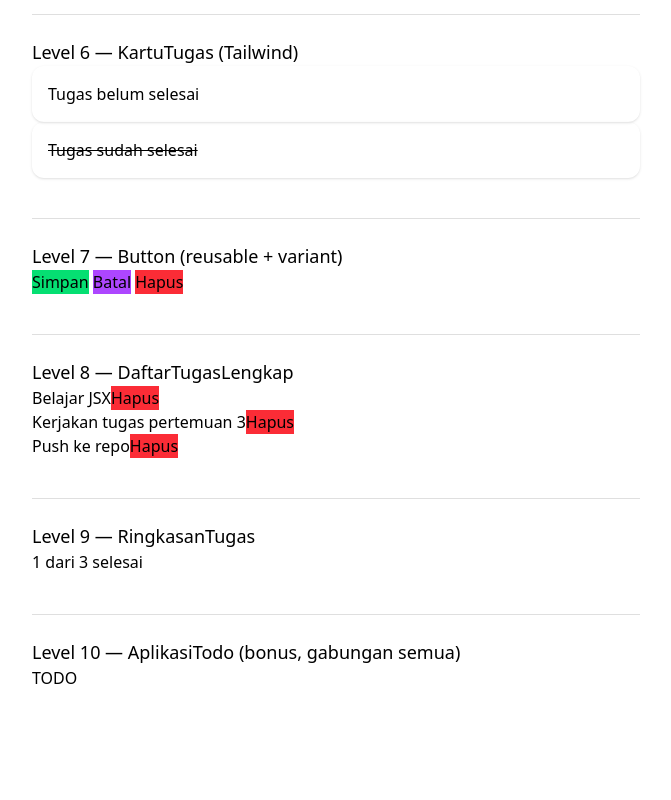
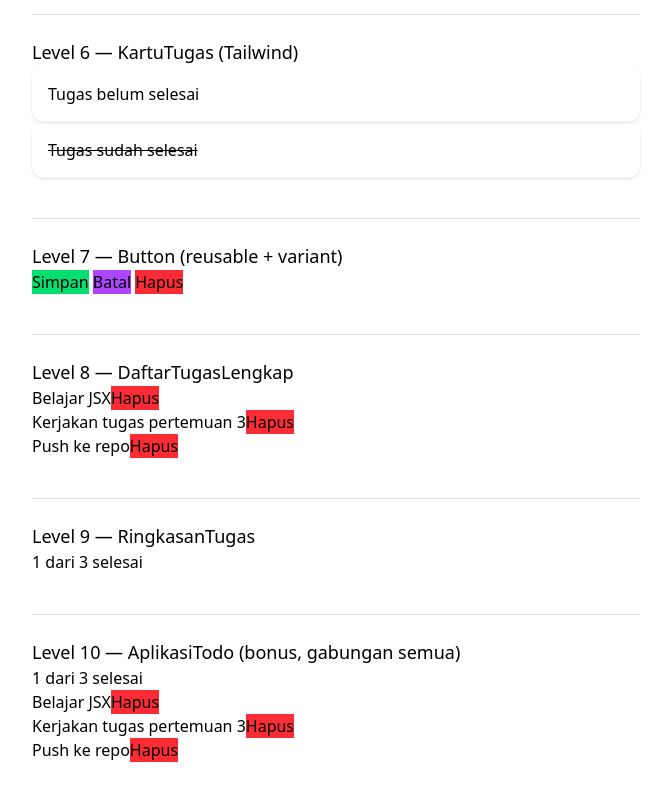
Before and after one commit to webdev-if-its/frontend-5053241032, a React (Vite) app in the folder pertemuan-03/: page / in a window 1280 px wide. Shown: the part 922-1722 px from the top of the page, without its empty margins (304-975 px from the left). Before the commit the page ends 1676 px from the top, so only its background shows below. Built offline with nearby package versions, Linux system fonts and the light colour scheme.

Commit message:
pertemuan-03: Level 10 selesai

```diff
--- /dev/null
+++ b/package.json
@@ -0,0 +1,6 @@
+{
+  "dependencies": {
+    "@tailwindcss/vite": "^4.3.3",
+    "tailwindcss": "^4.3.3"
+  }
+}
--- a/pertemuan-03/src/components/AplikasiTodo.tsx
+++ b/pertemuan-03/src/components/AplikasiTodo.tsx
@@ -10,6 +10,23 @@
 // paling mengubah cara berpikirmu dibanding menulis HTML/CSS biasa?
 //
 // Lihat SOAL.md untuk kontrak lengkap.
-export function AplikasiTodo(props: any) {
-  return <p>TODO</p>
+
+import type { Tugas } from '../types'
+import { RingkasanTugas } from './RingkasanTugas'
+import { DaftarTugasLengkap } from './DaftarTugasLengkap'
+
+
+type AplikasiTodoProps = {
+  tugas: Tugas[],
+  onHapus: (id: string) => void
 }
+
+export function AplikasiTodo({ tugas, onHapus }: AplikasiTodoProps) {
+
+  return (
+    <div>
+      <RingkasanTugas tugas={tugas} />
+      <DaftarTugasLengkap tugas={tugas} onHapus={onHapus} />
+    </div>
+  );
+}
```
Also changed, not shown: 2 other files (tests, documents, lock files or other folders).
